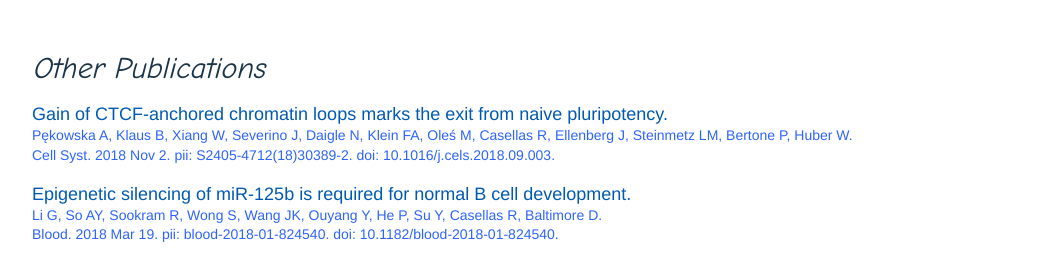
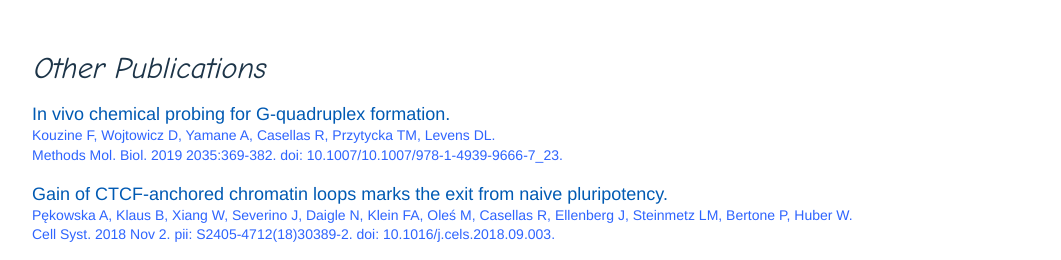
Before and after one commit to CasellasLab/CasellasLab.github.io, a plain HTML site: page Publications/index.html in a window 1280 px wide. Shown: the part 3649-3909 px from the top of the page, without its empty margins (58-1119 px from the left). Drawn offline with Linux system fonts and the light colour scheme.

Commit message:
add publication

```diff
--- a/Publications/index.html
+++ b/Publications/index.html
@@ -378,6 +378,14 @@
 
 <div class="row pub">
         <div class="col-md-11" >
+        <a class="pub" href="http://www.ncbi.nlm.nih.gov/pubmed/?term=31444763" target="_blank">
+        <h4>In vivo chemical probing for G-quadruplex formation.<br>
+        <small style="color:#2E64FE;">Kouzine F, Wojtowicz D, Yamane A, Casellas R, Przytycka TM, Levens DL.<br>Methods Mol. Biol. 2019 2035:369-382. doi: 10.1007/10.1007/978-1-4939-9666-7_23.</small</h4>
+        </a></div>
+</div> <!-- end row -->
+
+<div class="row pub">
+        <div class="col-md-11" >
         <a class="pub" href="http://www.ncbi.nlm.nih.gov/pubmed/?term=30414923" target="_blank">
         <h4>Gain of CTCF-anchored chromatin loops marks the exit from naive pluripotency.<br>
         <small style="color:#2E64FE;">Pękowska A, Klaus B, Xiang W, Severino J, Daigle N, Klein FA, Oleś M, Casellas R, Ellenberg J, Steinmetz LM, Bertone P, Huber W.<br>Cell Syst. 2018 Nov 2. pii: S2405-4712(18)30389-2. doi: 10.1016/j.cels.2018.09.003.</small</h4>
```
